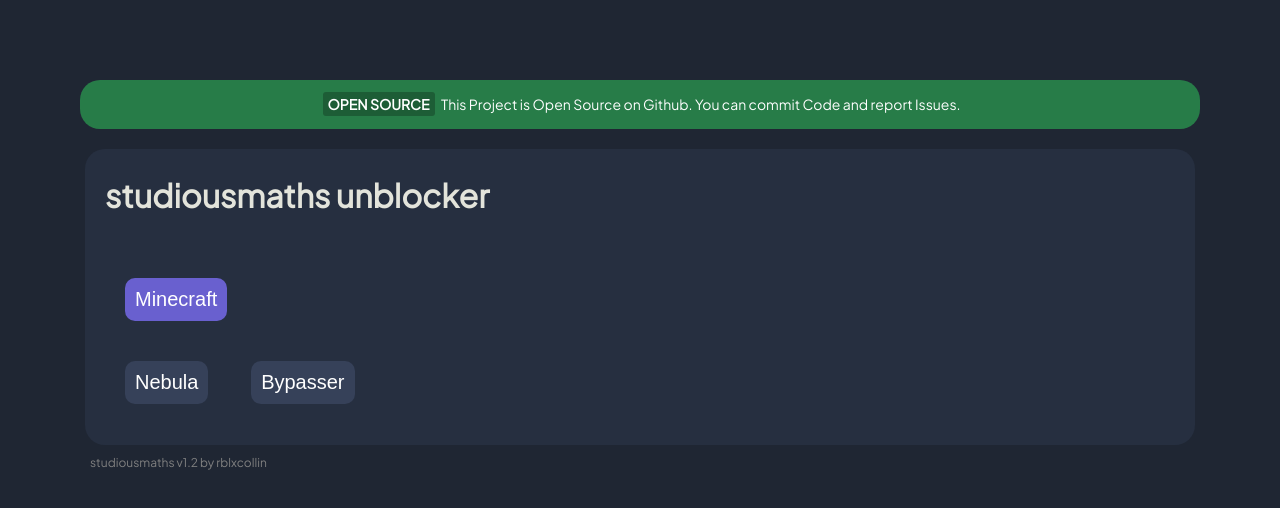
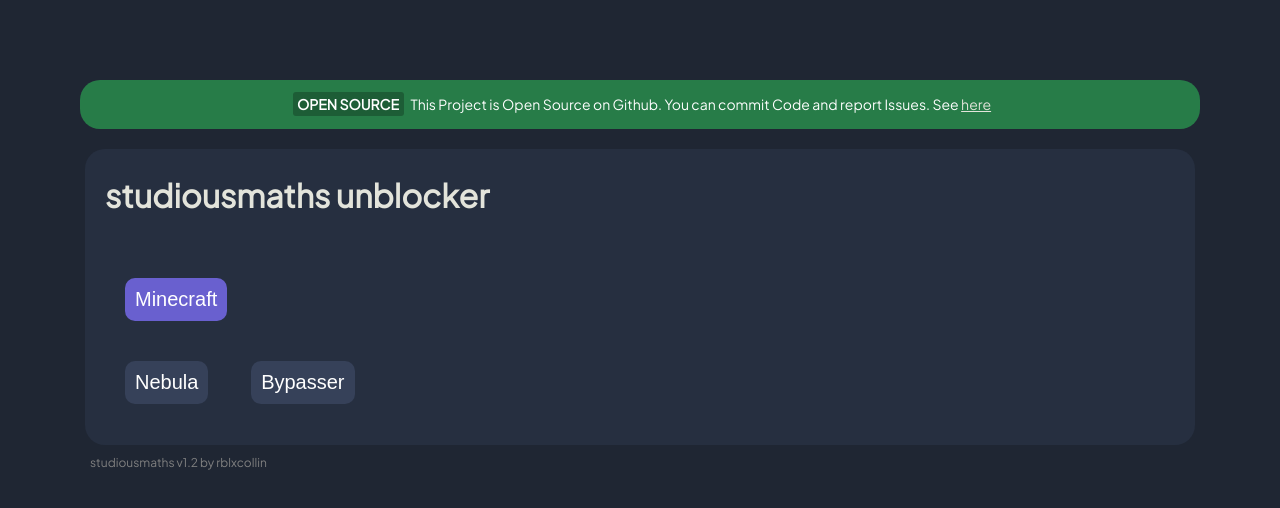
Before and after one commit to studiousmaths/studiousmaths.github.io, a plain HTML site: page index.html in a window 1280 px wide. Drawn offline with Linux system fonts and the light colour scheme.

Commit message:
added href to announcement

```diff
--- a/index.html
+++ b/index.html
@@ -26,7 +26,7 @@
   </head>
   <body>
     <div class="alert-box">
-      <span class="badge">Open Source</span> This Project is Open Source on Github. You can commit Code and report Issues.
+      <span class="badge">Open Source</span> This Project is Open Source on Github. You can commit Code and report Issues. See <a href="https://github.com/studiousmaths/studiousmaths.github.io">here</a>
     </div>
     <div class="main">
       <h1>studiousmaths unblocker</h1><br>
```
